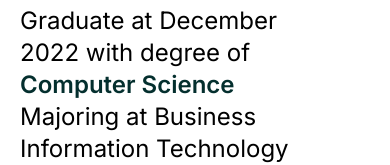
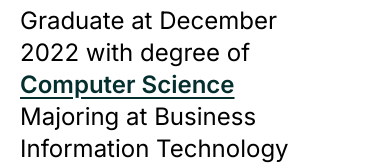
Before and after one commit to ryanfadhilah/next-portfolio, a Next.js app: page /about in a window 390 px wide. Shown: the part 155-320 px from the top of the page. Built offline with nearby package versions, Linux system fonts and the light colour scheme.

Commit message:
fix responsive about page

```diff
--- a/components/home/About.tsx
+++ b/components/home/About.tsx
@@ -27,7 +27,7 @@ export default function About({}: Props) {
       initial={{ opacity: 0 }}
       animate={{ opacity: 1 }}
       transition={{ duration: 1 }}
-      className="w-full h-screen text-black py-40
+      className=" text-black pt-40
       md:leading-10 "
     >
       {/* First */}
@@ -42,7 +42,9 @@ export default function About({}: Props) {
           md:text-4xl"
         >
           Graduate at December 2022 with degree of{" "}
-          <span className="font-semibold text-teal-950">Computer Science</span>{" "}
+          <span className="font-semibold text-teal-950 underline underline-offset-4">
+            Computer Science
+          </span>{" "}
           Majoring at Business Information Technology
         </p>
       </motion.section>
@@ -86,6 +88,7 @@ export default function About({}: Props) {
       </motion.section>
 
       {/*  General*/}
+
       <section
         className="
         mt-40 mx-5"
@@ -215,8 +218,8 @@ export default function About({}: Props) {
 
         {/* Second Bubble */}
         <motion.div
-          initial={{ x: 100 }}
-          whileInView={{ x: 0 }}
+          initial={{ scale: 0.9 }}
+          whileInView={{ scale: 1 }}
           transition={{ duration: 1 }}
           className="w-full flex flex-row-reverse mt-10"
         >
--- a/components/home/Portfolio.tsx
+++ b/components/home/Portfolio.tsx
@@ -15,6 +15,10 @@ function Portfolio({}: Props) {
     >
       {/* Todo List */}
       <section></section>
+      {/* Todo List */}
+      <section></section>
+      {/* Todo List */}
+      <section></section>
     </motion.div>
   );
 }
```
